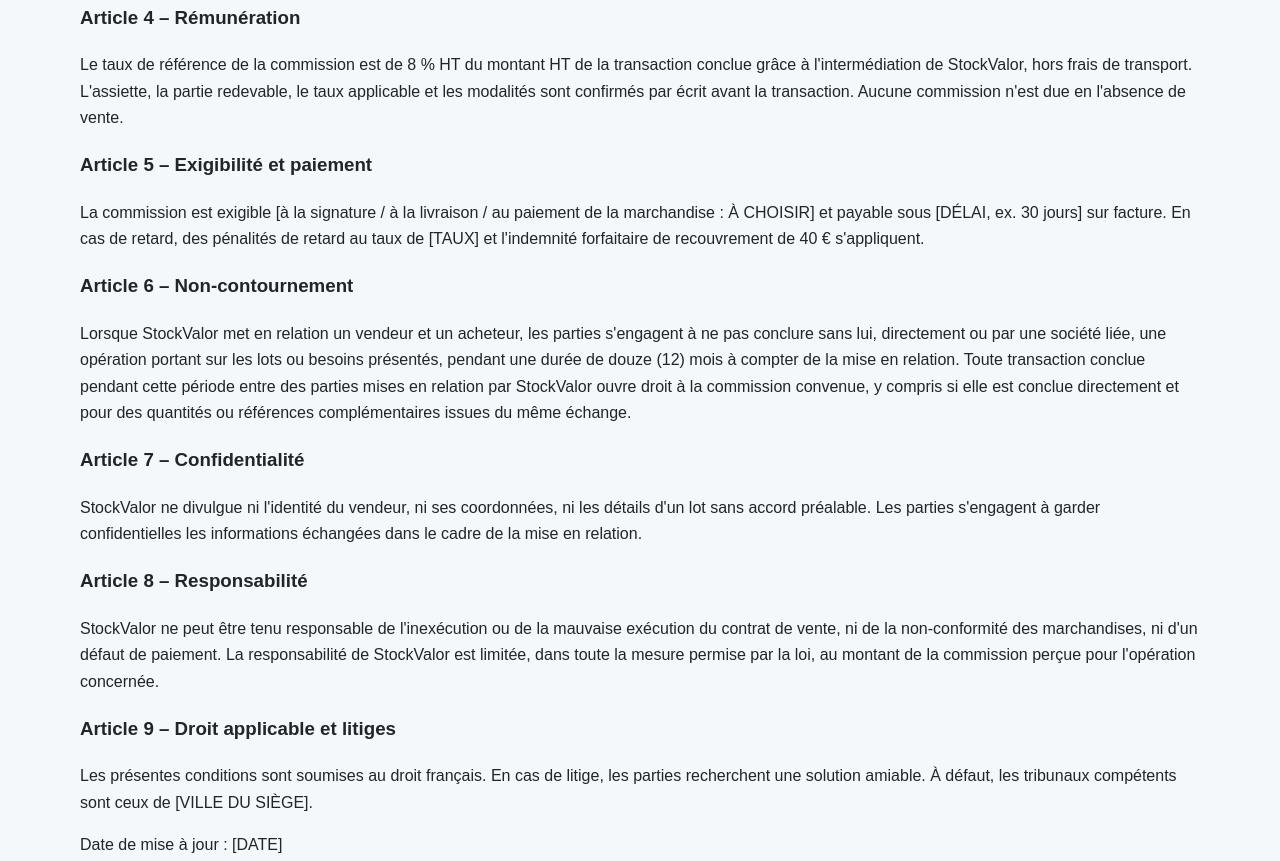
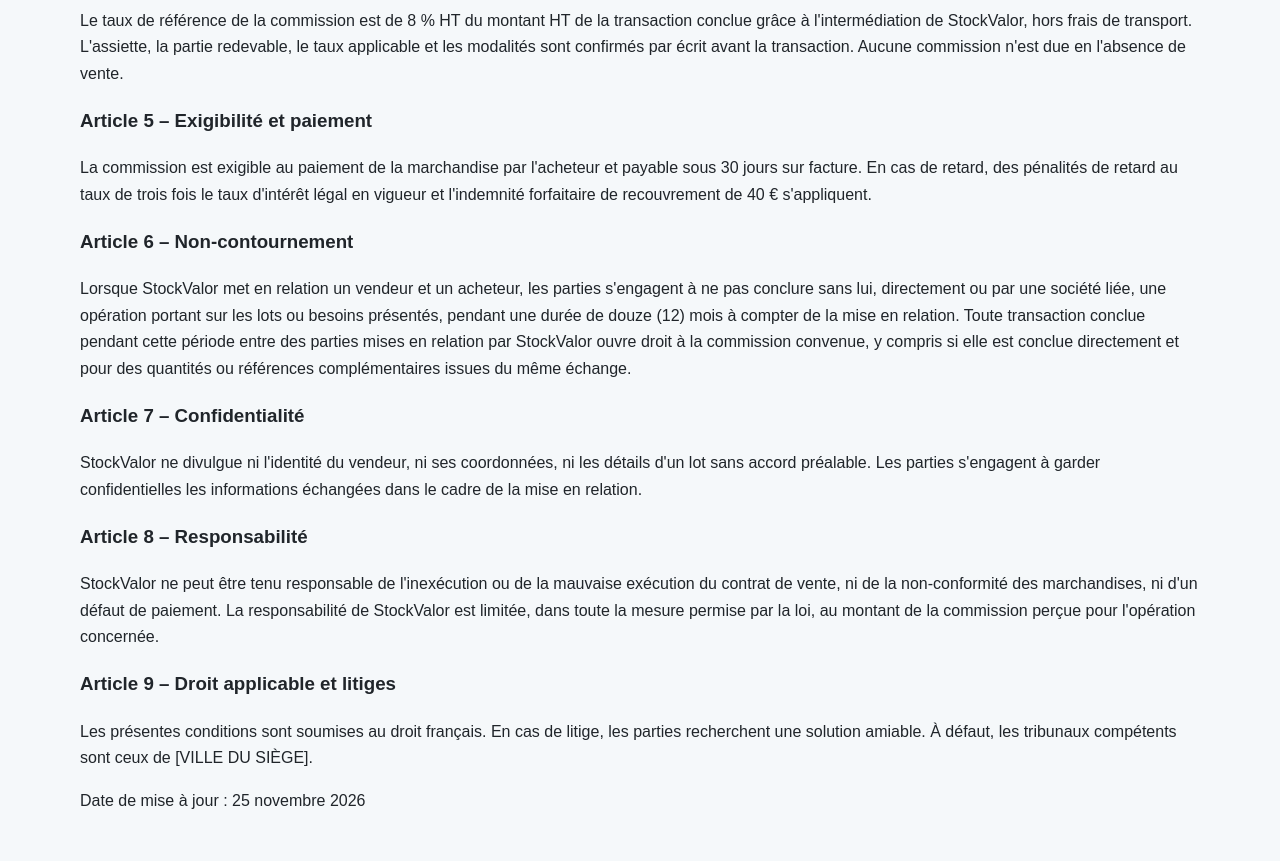
Before and after one commit to stockvalor/Stockvalor, a plain HTML site: page index.html in a window 1280 px wide. Shown: the part 6191-7052 px from the top of the page. Drawn offline with Linux system fonts and the light colour scheme.

Commit message:
Corriger les conditions générales d’intermédiation validées

```diff
--- a/index.html
+++ b/index.html
@@ -534,15 +534,15 @@ header .nav{min-height:64px}
     <span>La valorisation intelligente des stocks professionnels.</span>
     <span>© 2026 StockValor</span><a href="#conditions-intermediation">Conditions générales d’intermédiation</a><a href="#confidentialite">Confidentialité</a><button type="button" class="privacy-settings" id="cookie-settings">Gérer les cookies</button>
   </div>
-</footer><section id="conditions-intermediation" class="soft"><div class="wrap"><h2>Conditions générales d’intermédiation</h2><p><strong>Projet — conditions à compléter et à valider avant publication.</strong></p><article><h3>Article 1 – Objet</h3><p>Les présentes conditions encadrent l'activité de mise en relation entre professionnels exercée par StockValor. Elles s'adressent exclusivement à des professionnels.</p></article>
+</footer><section id="conditions-intermediation" class="soft"><div class="wrap"><h2>Conditions générales d’intermédiation</h2><article><h3>Article 1 – Objet</h3><p>Les présentes conditions encadrent l'activité de mise en relation entre professionnels exercée par StockValor. Elles s'adressent exclusivement à des professionnels.</p></article>
 <article><h3>Article 2 – Rôle de StockValor</h3><p>StockValor agit comme simple intermédiaire. Il n'est pas partie au contrat de vente conclu entre le vendeur et l'acheteur. Il n'achète, ne détient et ne stocke aucune marchandise. La qualité, la conformité, la disponibilité, le prix, la livraison et le paiement des marchandises relèvent exclusivement du vendeur et de l'acheteur.</p></article>
 <article><h3>Article 3 – Étude et mise en relation</h3><p>StockValor étudie les lots proposés et recherche des acheteurs adaptés, sans garantie de résultat. La mise en relation ne garantit ni la conclusion de la vente ni son prix.</p></article>
 <article><h3>Article 4 – Rémunération</h3><p>Le taux de référence de la commission est de 8 % HT du montant HT de la transaction conclue grâce à l'intermédiation de StockValor, hors frais de transport. L'assiette, la partie redevable, le taux applicable et les modalités sont confirmés par écrit avant la transaction. Aucune commission n'est due en l'absence de vente.</p></article>
-<article><h3>Article 5 – Exigibilité et paiement</h3><p>La commission est exigible [à la signature / à la livraison / au paiement de la marchandise : À CHOISIR] et payable sous [DÉLAI, ex. 30 jours] sur facture. En cas de retard, des pénalités de retard au taux de [TAUX] et l'indemnité forfaitaire de recouvrement de 40 € s'appliquent.</p></article>
+<article><h3>Article 5 – Exigibilité et paiement</h3><p>La commission est exigible au paiement de la marchandise par l'acheteur et payable sous 30 jours sur facture. En cas de retard, des pénalités de retard au taux de trois fois le taux d'intérêt légal en vigueur et l'indemnité forfaitaire de recouvrement de 40 € s'appliquent.</p></article>
 <article id="non-contournement" style="scroll-margin-top:95px"><h3>Article 6 – Non-contournement</h3><p>Lorsque StockValor met en relation un vendeur et un acheteur, les parties s'engagent à ne pas conclure sans lui, directement ou par une société liée, une opération portant sur les lots ou besoins présentés, pendant une durée de douze (12) mois à compter de la mise en relation. Toute transaction conclue pendant cette période entre des parties mises en relation par StockValor ouvre droit à la commission convenue, y compris si elle est conclue directement et pour des quantités ou références complémentaires issues du même échange.</p></article>
 <article><h3>Article 7 – Confidentialité</h3><p>StockValor ne divulgue ni l'identité du vendeur, ni ses coordonnées, ni les détails d'un lot sans accord préalable. Les parties s'engagent à garder confidentielles les informations échangées dans le cadre de la mise en relation.</p></article>
 <article><h3>Article 8 – Responsabilité</h3><p>StockValor ne peut être tenu responsable de l'inexécution ou de la mauvaise exécution du contrat de vente, ni de la non-conformité des marchandises, ni d'un défaut de paiement. La responsabilité de StockValor est limitée, dans toute la mesure permise par la loi, au montant de la commission perçue pour l'opération concernée.</p></article>
-<article><h3>Article 9 – Droit applicable et litiges</h3><p>Les présentes conditions sont soumises au droit français. En cas de litige, les parties recherchent une solution amiable. À défaut, les tribunaux compétents sont ceux de [VILLE DU SIÈGE].</p></article><p>Date de mise à jour : [DATE]</p></div></section><section id="confidentialite" class="soft" style="padding:25px 0"><div class="wrap"><h2 style="font-size:1.3rem">Confidentialité et mesure d'audience</h2><p>StockValor utilise Google Analytics uniquement si vous acceptez les cookies statistiques. Le service mesure notamment les pages consultées et la provenance des visites. Le refus n'empêche pas d'utiliser le site. Vous pouvez retirer votre accord à tout moment avec « Gérer les cookies » en pied de page. Les données de mesure sont traitées par Google conformément à ses conditions et à sa politique de confidentialité. Contact : <a href="mailto:contact@stockvalor.fr">contact@stockvalor.fr</a>.</p></div></section>
+<article><h3>Article 9 – Droit applicable et litiges</h3><p>Les présentes conditions sont soumises au droit français. En cas de litige, les parties recherchent une solution amiable. À défaut, les tribunaux compétents sont ceux de [VILLE DU SIÈGE].</p></article><p>Date de mise à jour : 25 novembre 2026</p></div></section><section id="confidentialite" class="soft" style="padding:25px 0"><div class="wrap"><h2 style="font-size:1.3rem">Confidentialité et mesure d'audience</h2><p>StockValor utilise Google Analytics uniquement si vous acceptez les cookies statistiques. Le service mesure notamment les pages consultées et la provenance des visites. Le refus n'empêche pas d'utiliser le site. Vous pouvez retirer votre accord à tout moment avec « Gérer les cookies » en pied de page. Les données de mesure sont traitées par Google conformément à ses conditions et à sa politique de confidentialité. Contact : <a href="mailto:contact@stockvalor.fr">contact@stockvalor.fr</a>.</p></div></section>
 <script src="assets/contact.js" defer></script><script>
 (function(){
  const button=document.getElementById('menu-toggle'),menu=document.getElementById('navigation-mobile');
```
